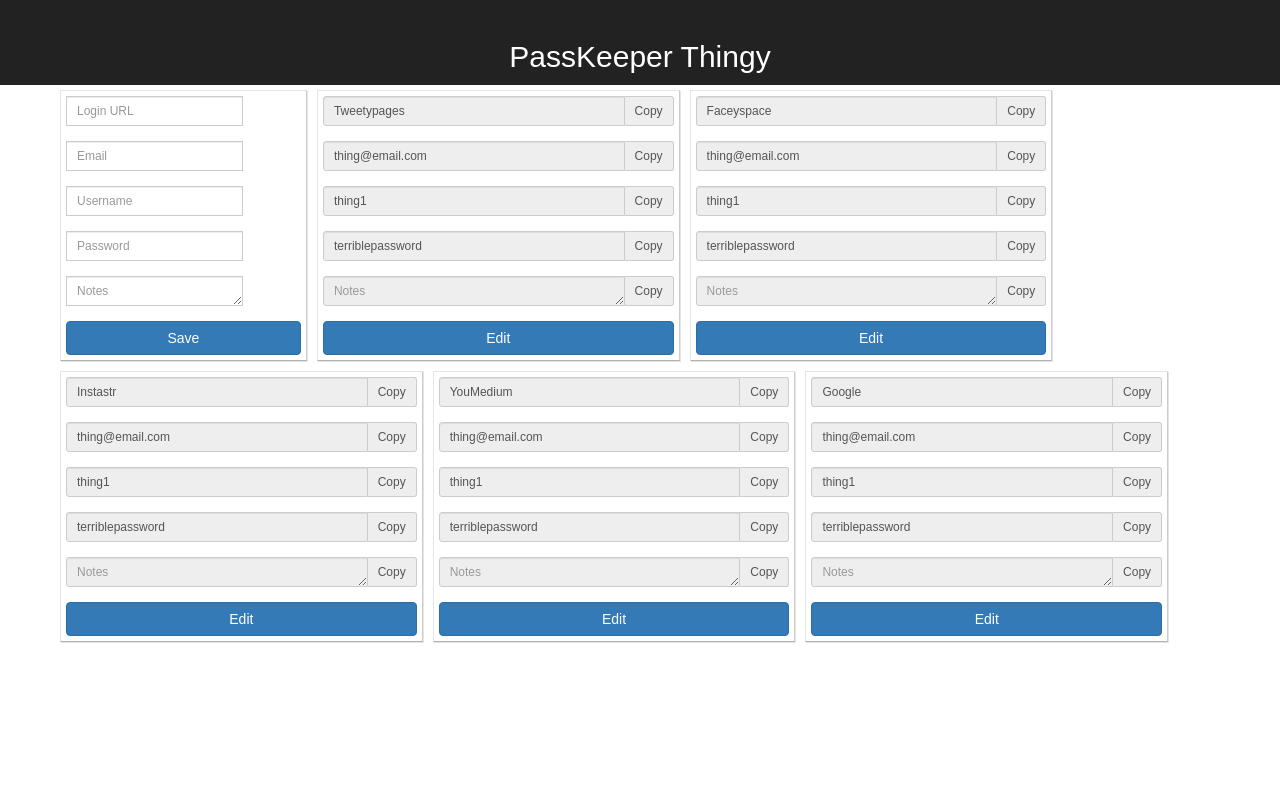
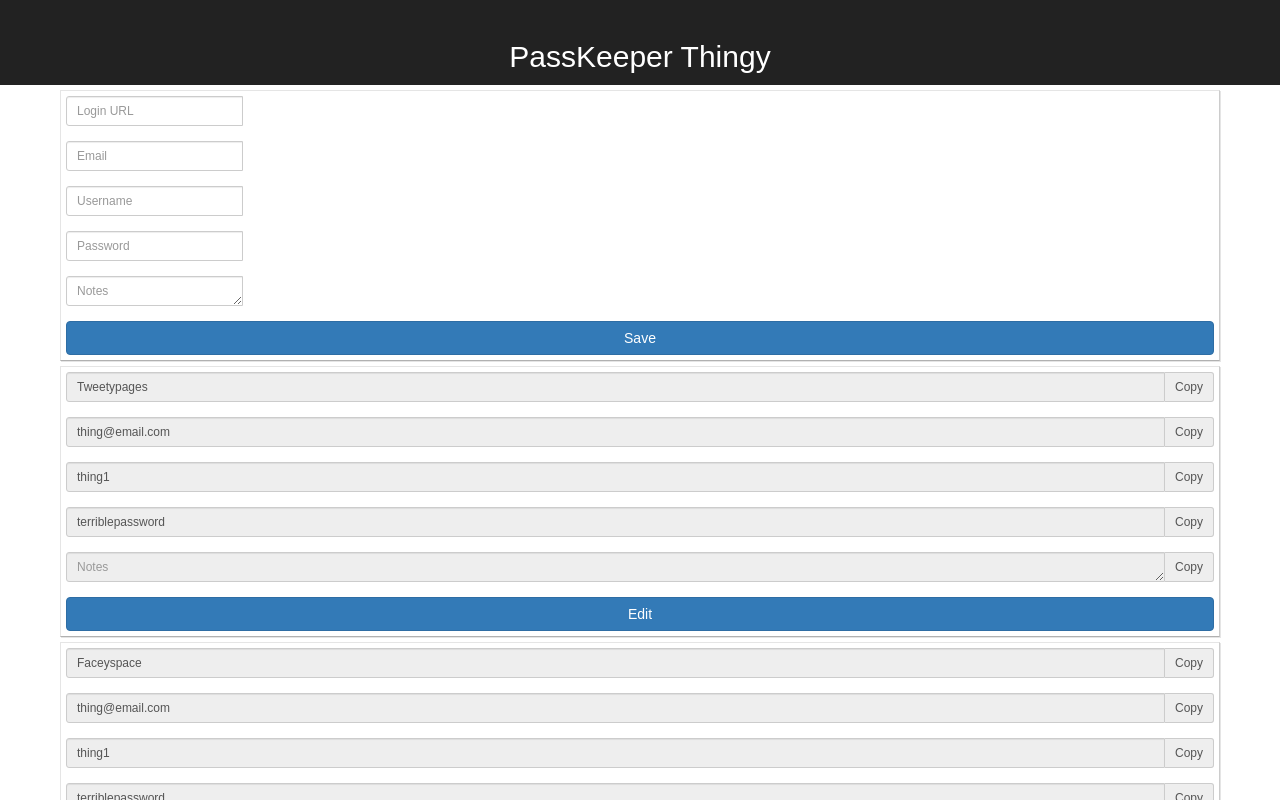
Before and after one commit to nicmitchell/local-pass, a React (Create React App) app: page / in a window 1280 px wide. Shown: the top 800 px of the page. Built offline with nearby package versions, Linux system fonts and the light colour scheme.

Commit message:
moved non-components into /helpers

```diff
--- a/src/App.css
+++ b/src/App.css
@@ -35,6 +35,12 @@ label {
   border-bottom: 1px solid rgba(0,0,0,0.3);
   border-top: 1px solid rgba(0,0,0,0.1);
   border-left: 1px solid rgba(0,0,0,0.1);
+  /*
   max-width: 31%;
   float: left;
+  */
 }
+
+.new .input-group-addon {
+  display: none;
+}
--- a/src/App.js
+++ b/src/App.js
@@ -1,7 +1,7 @@
 import React, { Component } from 'react';
 import AccountsList from './components/AccountsList';
-import FormFields from './components/FormFields';
-import DataAdapter from './DataAdapter';
+import FormFields from './helpers/FormFields';
+import DataAdapter from './helpers/DataAdapter';
 import shortid from 'shortid';
 import './App.css';
 
--- a/src/components/AccountForm.js
+++ b/src/components/AccountForm.js
@@ -1,13 +1,12 @@
 import React, { Component } from 'react';
 import { Col } from 'react-bootstrap';
 import FormFieldGroup from './FormFieldGroup';
-import FormFields from './FormFields';
+import FormFields from '../helpers/FormFields';
 
 class AccountForm extends Component {
-
   render = () => {
     return (
-      <Col sm={12}>
+      <div>
         {
           FormFields.map((field) => {
             return (
@@ -22,7 +21,7 @@ class AccountForm extends Component {
             )
           })
         }
-      </Col>
+      </div>
     )
   }
 }
--- a/src/components/FormFieldGroup.js
+++ b/src/components/FormFieldGroup.js
@@ -72,7 +72,7 @@ class FormFieldGroup extends Component {
             readOnly={ this.props.readOnly }
             { ...this.props.field }
           />
-          { this.props.showCopyButton  && <InputGroup.Addon onClick={ (e) => this.copy(e, this[name]) } ref={ (button) => this.copyButton = button }>{ this.state.copyText }</InputGroup.Addon> }
+          <InputGroup.Addon onClick={ (e) => this.copy(e, this[name]) } ref={ (button) => this.copyButton = button }>{ this.state.copyText }</InputGroup.Addon>
         </InputGroup>
       </FormGroup>
     )
--- a/src/components/NewAccount.js
+++ b/src/components/NewAccount.js
@@ -14,16 +14,17 @@ class NewAccount extends Component {
 
   render = () => {
     return (
-      <Form horizontal className="account-card" ref={ (form) => this.form = form } onSubmit={ (e) => this.saveFields(e) }>
+      <form className="account-card new" ref={ (form) => this.form = form } onSubmit={ (e) => this.saveFields(e) }>
         <AccountForm
           values={ this.props.values }
           key={ this.props.idx }
           idx={ this.props.idx }
           update={ this.update }
           showCopyButton={ false }
+          readOnly={ false }
         />
         <Button block bsStyle="primary" type="submit" ref={ (button) => this.button = button }>Save</Button>
-      </Form>
+      </form>
     )
   }
 }
--- a/src/components/SavedAccount.js
+++ b/src/components/SavedAccount.js
@@ -35,7 +35,7 @@ class SavedAccount extends Component {
 
   render = () => {
     return (
-      <Form horizontal className="account-card" ref={ (form) => this.form = form } onSubmit={ (e) => this.toggleButton(e) } >
+      <Form className="account-card" ref={ (form) => this.form = form } onSubmit={ (e) => this.toggleButton(e) } >
         <AccountForm
           values={ this.props.values }
           key={ this.props.idx }
```
Also changed, not shown: src/helpers/DataAdapter.js (renamed from src/DataAdapter.js), src/helpers/FormFields.js (renamed from src/components/FormFields.js), src/helpers/sample-data.js (renamed from src/sample-data.js).
